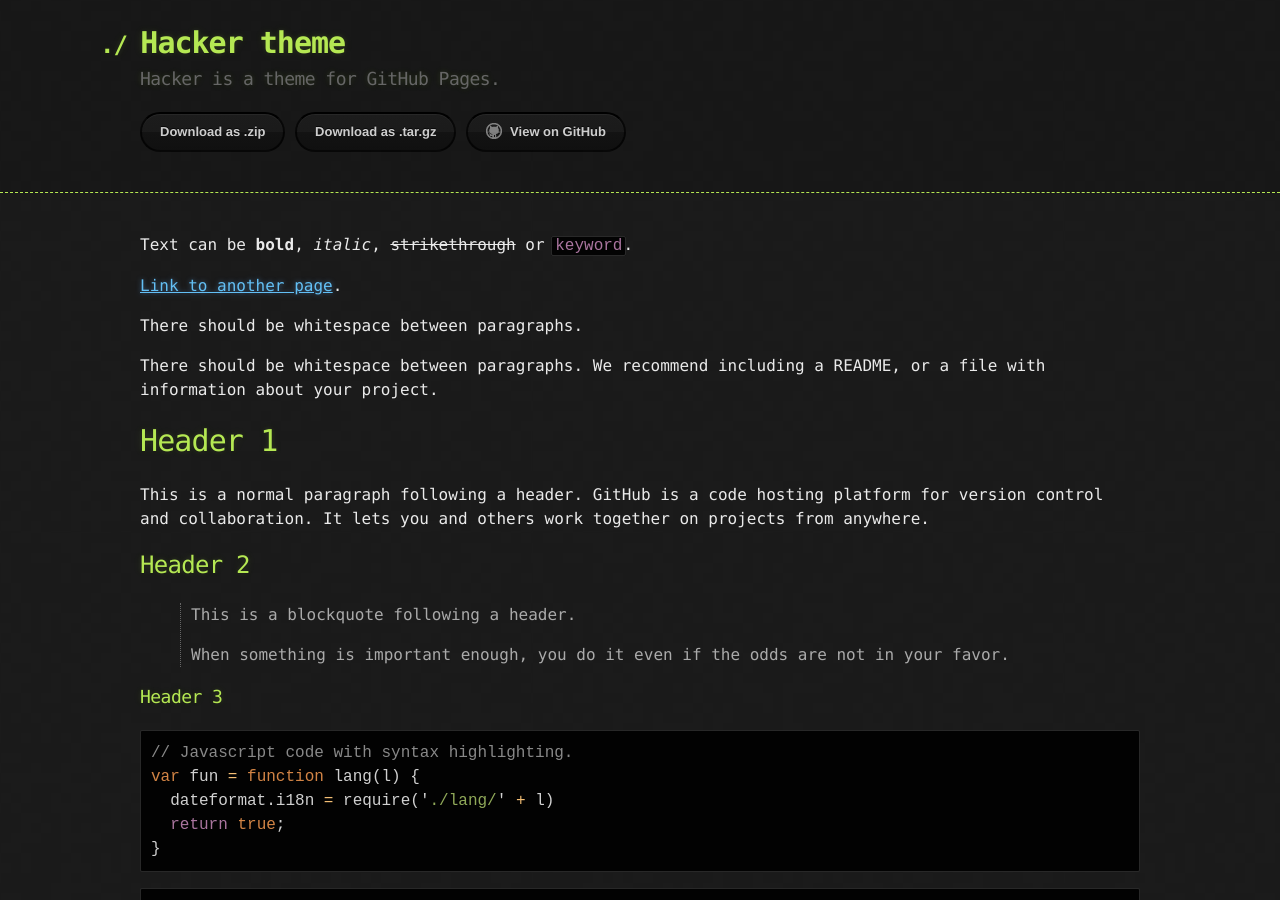
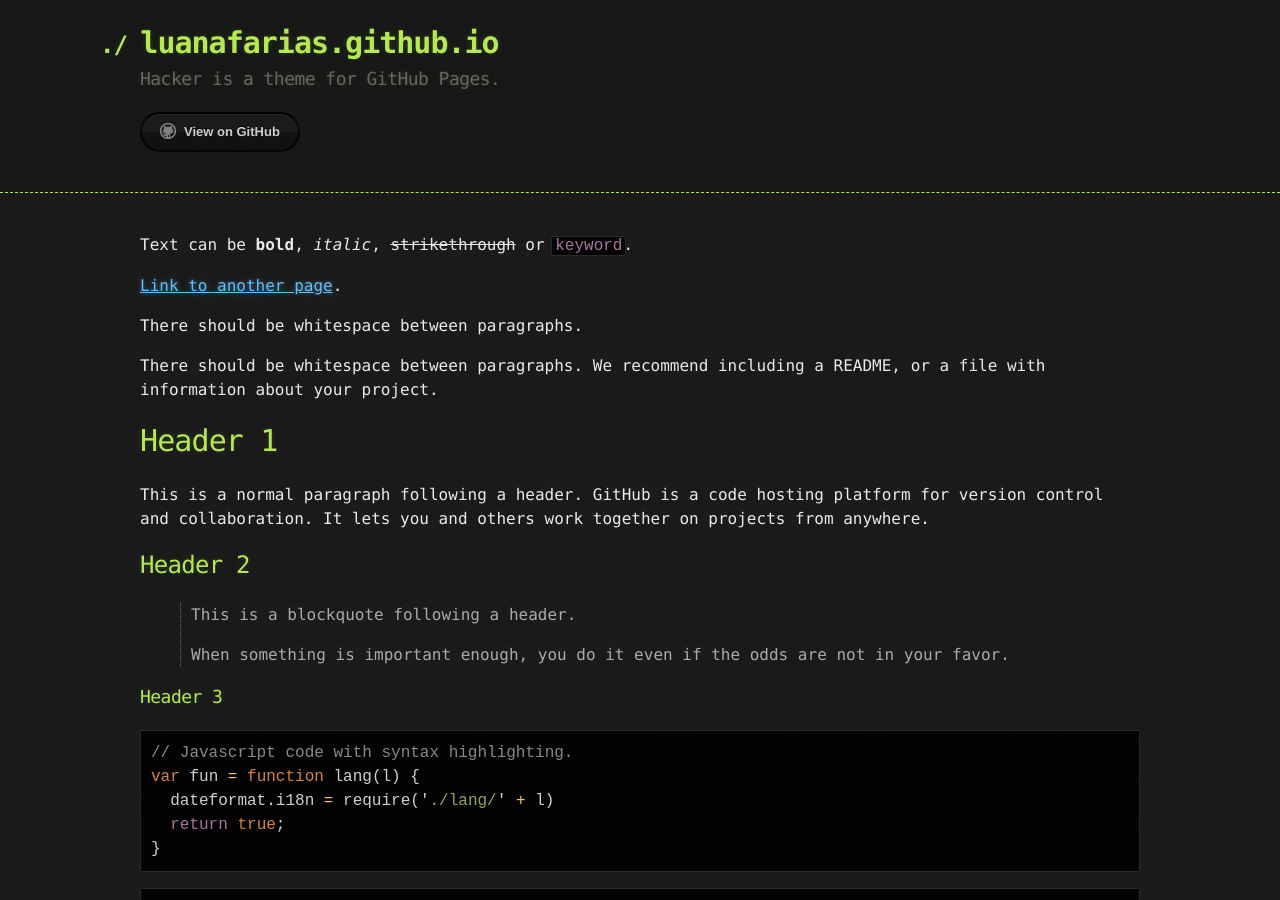
Before and after one commit to luanafarias/luanafarias.github.io, a Jekyll site: the page built from index.md, in a window 1280 px wide and 900 px high. Built offline with Jekyll 4.4.1, drawn with Linux system fonts in a browser that asks for light colours.

Commit message:
atualização doconfig.yml

```diff
--- a/_config.yml
+++ b/_config.yml
@@ -1,5 +1,5 @@
-title: Hacker theme
+title: luanafarias.github.io
 description: Hacker is a theme for GitHub Pages.
-show_downloads: true
+show_downloads: false
 google_analytics:
 theme: jekyll-theme-hacker
```
